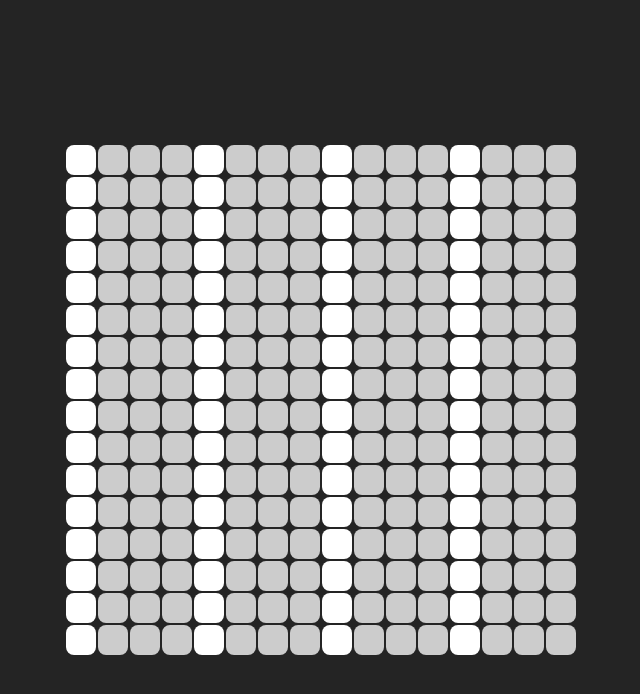
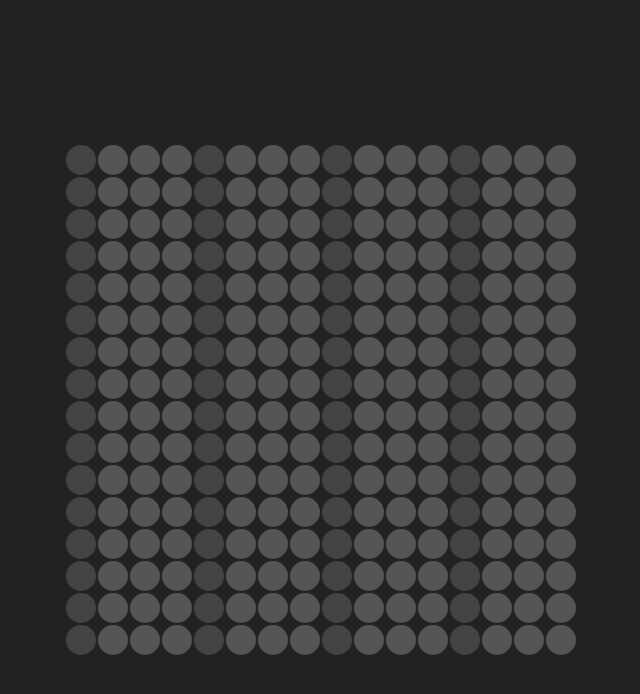
Before and after one commit to 3damp/tune-pad-js, a React (Vite) app: page / in a window 1280 px wide. Shown: the top 694 px of the page, without its empty margins (319-959 px from the left). Built offline with nearby package versions, Linux system fonts and the light colour scheme.

Commit message:
change colors

```diff
--- a/src/App.module.css
+++ b/src/App.module.css
@@ -14,8 +14,8 @@
   height: 30px;
   width: 30px;
   border: none;
-  background-color: #ccc;
-  border-radius: 8px;
+  background-color: #555;
+  border-radius: 15px;
   margin: 1px;
 }
 
@@ -25,6 +25,6 @@
 }
 
 .button:nth-child(4n-3) {
-  background-color: #ffffff; /* Orange for the 1st of every 4 buttons */
+  background-color: #444; /* Orange for the 1st of every 4 buttons */
   color: white;
 }
--- a/src/index.css
+++ b/src/index.css
@@ -5,7 +5,7 @@
 
   color-scheme: light dark;
   color: rgba(255, 255, 255, 0.87);
-  background-color: #242424;
+  background-color: #222;
 
   font-synthesis: none;
   text-rendering: optimizeLegibility;
```
